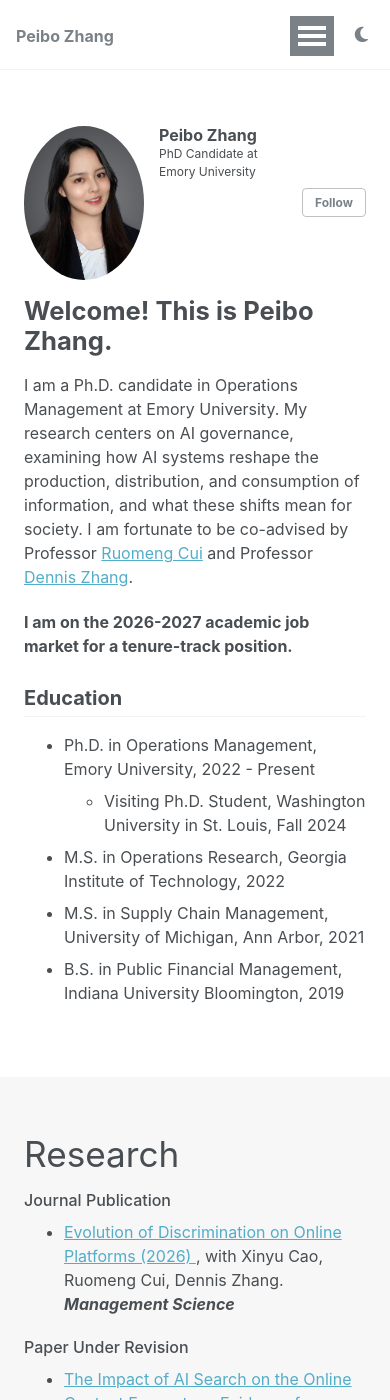
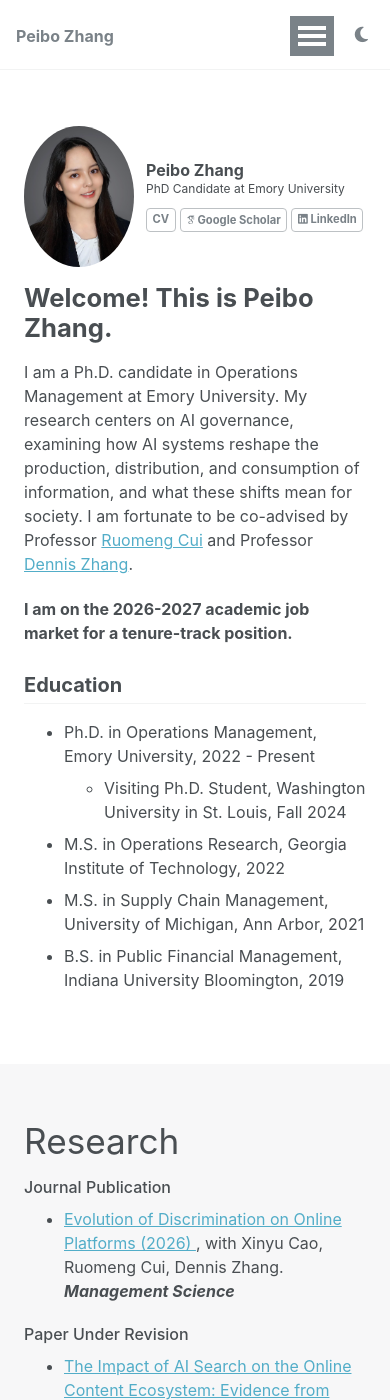
Before and after one commit to PeiboZhang/peibozhang.github.io, a Jekyll site: the page built from _pages/about.md, in a window 390 px wide and 1400 px high. Built offline with Jekyll 4.4.1, drawn with Linux system fonts in a browser that asks for light colours; some web fonts are replaced.

Commit message:
Phone profile: center name beside photo; CV, Google Scholar, LinkedIn buttons replace Follow
Co-Authored-By: Claude Opus 5.5 <noreply@anthropic.com>

```diff
--- a/_includes/author-profile.html
+++ b/_includes/author-profile.html
@@ -18,10 +18,14 @@
     <h3 class="author__name">{{ author.name }}</h3>
     {% if author.pronouns %}<p class="author__pronouns">{{ author.pronouns }}</p>{% endif %}
     {% if author.bio %}<p class="author__bio">{{ author.bio }}</p>{% endif %}
+    <div class="author__mobile-links">
+      <a class="btn btn--inverse" href="{{ base_path }}/files/PeiboZhang_CV.pdf">CV</a>
+      {% if author.googlescholar %}<a class="btn btn--inverse" href="{{ author.googlescholar }}"><i class="ai ai-google-scholar"></i> Google Scholar</a>{% endif %}
+      {% if author.linkedin %}<a class="btn btn--inverse" href="https://www.linkedin.com/in/{{ author.linkedin }}"><i class="fab fa-linkedin" aria-hidden="true"></i> LinkedIn</a>{% endif %}
+    </div>
   </div>
 
   <div class="author__urls-wrapper">
-    <button class="btn btn--inverse">Follow</button>
     <ul class="author__urls social-icons">
       <!-- Font Awesome icons / Biographic information  -->
       {% if author.location %}
--- a/assets/css/main.scss
+++ b/assets/css/main.scss
@@ -130,9 +130,21 @@ html[data-theme="dark"] .author__logo--dark { display: inline; }
   .home-profile .author__avatar img { display: block; margin: 0 auto; }
 }
 /* homepage: larger profile photo (phone row was 36px; desktop was 175px) */
-.home-profile div.author__avatar { width: 120px; }
+.home-profile div.author__avatar { width: 110px; }
 .home-profile img.author__avatar { width: 100%; max-width: none; }
 @include breakpoint($large) {
   .home-profile div.author__avatar { width: auto; }
   .home-profile img.author__avatar { width: 220px; max-width: 100%; }
 }
+/* phone: name/title vertically centered beside the photo */
+.home-profile .author__content { vertical-align: middle; padding-left: 12px; padding-right: 0; }
+/* phone: CV / Scholar / LinkedIn buttons under the bio; the Follow dropdown is hidden */
+.author__urls-wrapper { display: none; }
+.author__mobile-links { display: flex; flex-wrap: wrap; gap: 4px; margin-top: 10px; }
+.author__mobile-links .btn { margin: 0; padding: 0.4em 0.5em; font-size: 0.7em; white-space: nowrap; }
+html[data-theme="dark"] .author__mobile-links .btn--inverse { background: #1e2125; color: #d6d9dd; border-color: #2c3036; }
+@include breakpoint($large) {
+  .home-profile .author__content { padding-left: 0; }
+  .author__urls-wrapper { display: block; }
+  .author__mobile-links { display: none; }
+}
```
